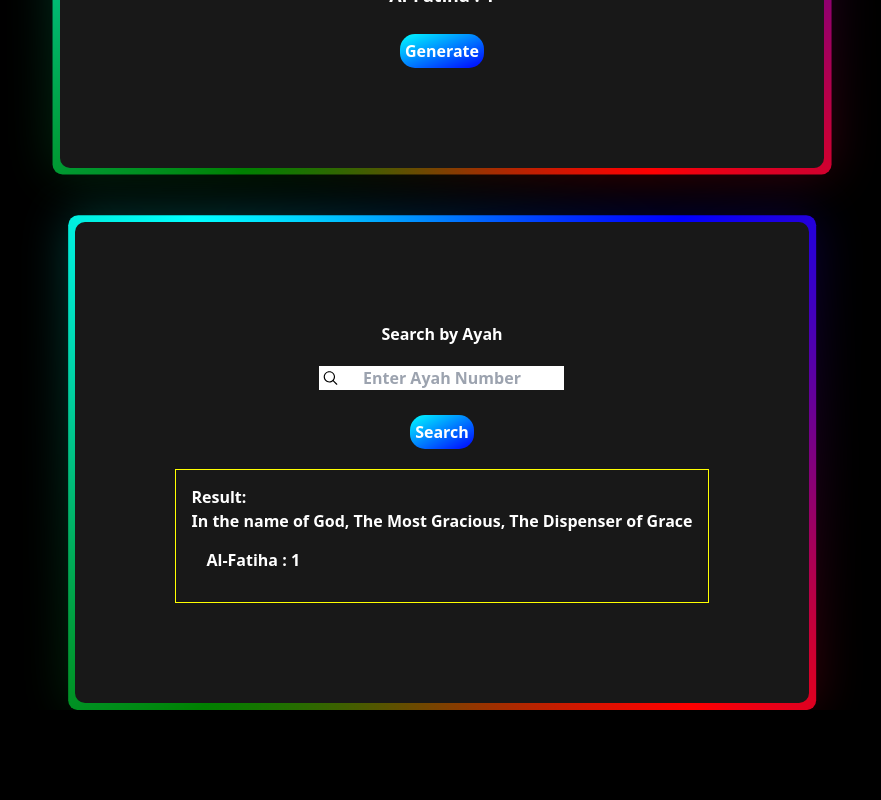
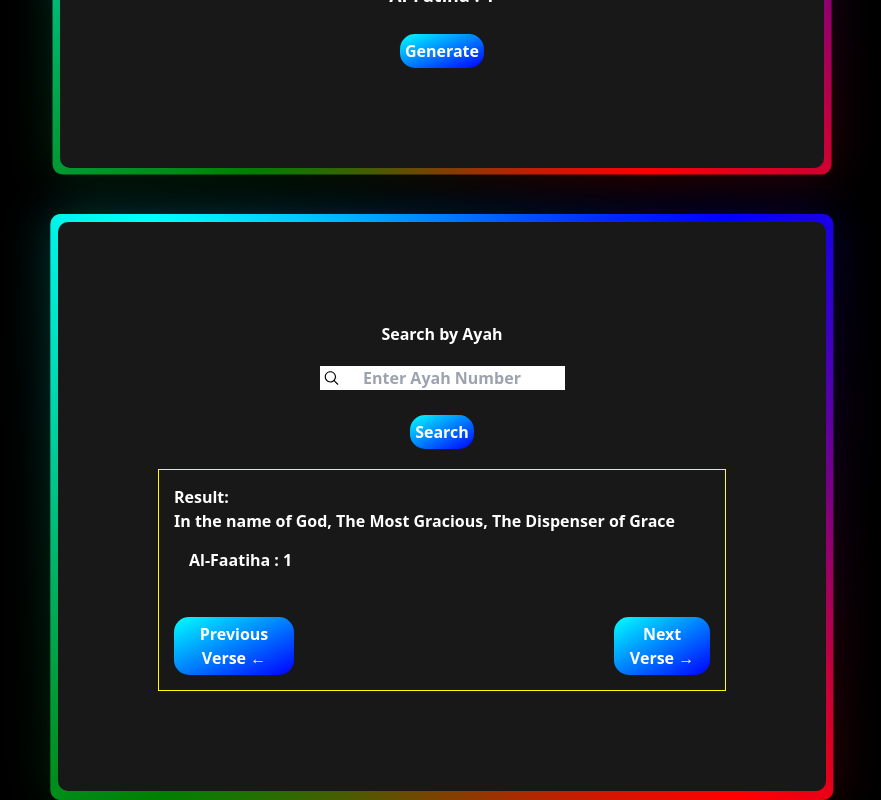
Before and after one commit to sKzAy/Quran-Searcher-Generator, a Next.js app: page / in a window 1280 px wide. Shown: the part 267-1067 px from the top of the page, without its empty margins (198-1079 px from the left). Before the commit the page ends 977 px from the top, so only its background shows below. Built offline with nearby package versions, Linux system fonts and the light colour scheme.

Commit message:
added next and prev buttons

```diff
--- a/components/Ayah.css
+++ b/components/Ayah.css
@@ -78,11 +78,13 @@ button{
     background: linear-gradient(to bottom right,cyan,blue);
     padding: 5px;
     border-radius: 15px;
+    width: fit-content;
 }
 input{
     padding-left:auto;
     text-align: center;
     color: black;
+
 }
 .line{
     text-align: center;
@@ -130,3 +132,13 @@ svg{
         padding: 50px;
     }
   }
+.buttons{
+    display: flex;
+    justify-content: center;
+    align-items: center;
+    gap: 25vw;
+}
+.btn2 > button{
+   text-align: center;
+   width: fit-content;
+}
--- a/components/Search.js
+++ b/components/Search.js
@@ -6,23 +6,37 @@ import "./Ayah"
 
 const Search = () => {
     const InRef = useRef()
-    const handleClick = ()=>{
-      if (parseInt(InRef.current.value) > 0 && parseInt(InRef.current.value) <= 6236){
-        let a = InRef.current.value
-        fetchData(a)
+    const [counter, setCounter] = useState(1)
+
+    // const handleClick = ()=>{
+    //   console.log(InRef.current.value)
+    //   setCounter(InRef.current.value)
+    //   if (parseInt(InRef.current.value) > 0 && parseInt(InRef.current.value) <= 6236){
+    //     let a = InRef.current.value
+    //     fetchData(a)
+    //   }
+    //   else{
+    //     alert("Please enter an ayah number between 1 and 6236")
+    //     InRef.current.value = ''
+    //   }
+    // }
+    const handleClick = () => {
+      const inputValue = parseInt(InRef.current.value, 10); // Ensure it's an integer
+      if (inputValue > 0 && inputValue <= 6236) {
+        setCounter(inputValue); // Set counter to the input value
+        fetchData(inputValue);
+      } else {
+        alert("Please enter an ayah number between 1 and 6236");
+        InRef.current.value = "";
       }
-      else{
-        alert("Please enter an ayah number between 1 and 6236")
-        InRef.current.value = ''
-      }
-    }
+    };
 
     const [Ayat, setAyat] = useState({
         "data": {
           "numberInSurah": 1,
           "text": "In the name of God, The Most Gracious, The Dispenser of Grace",
           "surah": {
-            "englishName": "Al-Fatiha"
+            "englishName": "Al-Faatiha"
           }
         }
       })
@@ -36,6 +50,30 @@ const Search = () => {
         }
         InRef.current.value = ""
       }
+      const handleNext =  ()=>{
+      let numberNext = counter + 1
+      if (numberNext <= 6236) {
+       fetchData(numberNext)
+       setCounter(numberNext)
+       console.log(counter)
+      }
+      else{
+        alert("Maximuam Ayah number reached")
+      }
+      }
+
+      const handlePrev = ()=>{
+        let numberPrev = counter - 1
+        if (numberPrev !== 0) {
+       fetchData(numberPrev)
+       setCounter(counter-1)
+       console.log(counter)
+      }
+      else{
+        alert("Ayah number is at its minimum")
+      }
+      }
+
 
   return (
     <div>
@@ -51,6 +89,8 @@ const Search = () => {
        <div><b>Result</b>: <br />{Ayat.data.text}
        <br />
        <div>{Ayat.data.surah.englishName} : {Ayat.data.numberInSurah}</div></div>
+       <div className="btn2 buttons"><button onClick={handlePrev}>Previous Verse &larr;</button><button onClick={handleNext}>Next Verse &rarr;</button></div>
+
 
        </div>
     </div>
```
